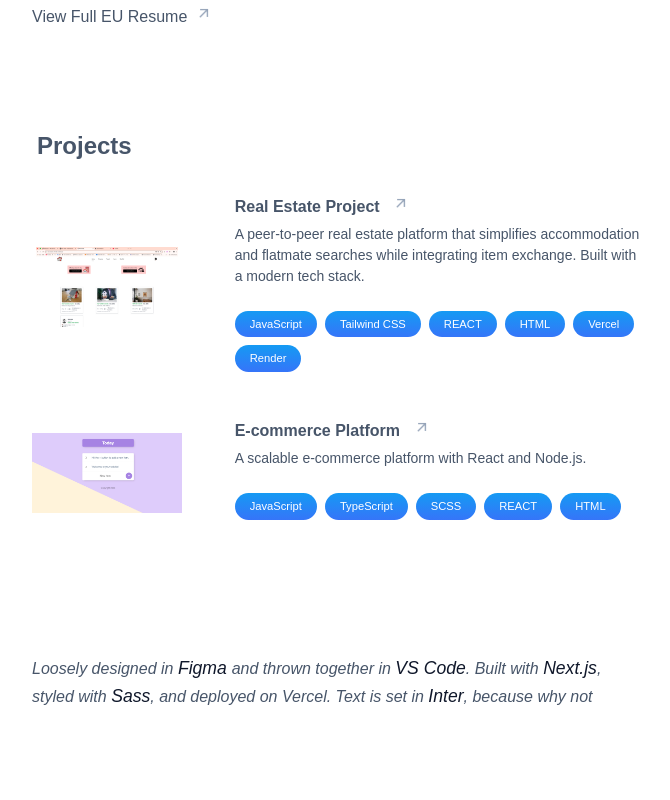
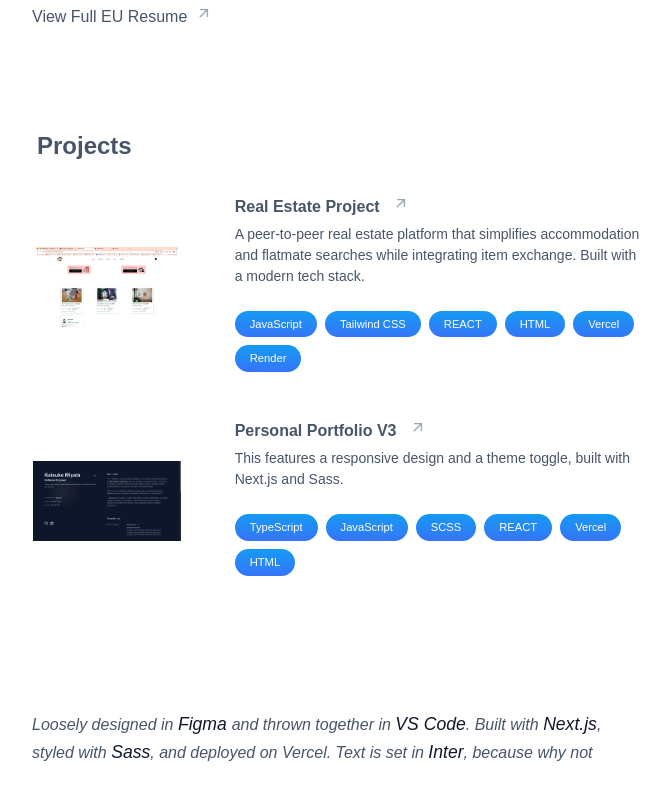
Before and after one commit to Keisuke-Miyata/Portfolio_v3, a Next.js app: page / in a window 1280 px wide. Shown: the part 1177-1977 px from the top of the page, without its empty margins (608-1278 px from the left). Built offline with nearby package versions, Linux system fonts and the light colour scheme.

Commit message:
add data

```diff
--- a/src/data/projectsData.ts
+++ b/src/data/projectsData.ts
@@ -15,10 +15,10 @@ export const projects: ProjectData[] = [
         image: "/static/images/realestate_ss.png",
     },
     {
-        name: "E-commerce Platform",
-        description: "A scalable e-commerce platform with React and Node.js.",
-        link: "https://example.com/ecommerce",
-        technologies: ["JavaScript", "TypeScript", "SCSS", "REACT", "HTML"],
-        image: "/static/images/todo_list.png",
+        name: "Personal Portfolio V3",
+        description: "This features a responsive design and a theme toggle, built with Next.js and Sass.",
+        link: "https://portfoliov3-orpin.vercel.app/",
+        technologies: ["TypeScript", "JavaScript", "SCSS", "REACT", "Vercel", "HTML"],
+        image: "/static/images/portfolio_v3.png",
     },
 ];
```
Also changed, not shown: public/static/images/portfolio_v3.png (added).
